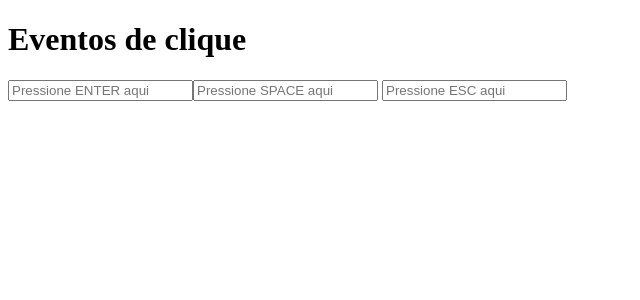
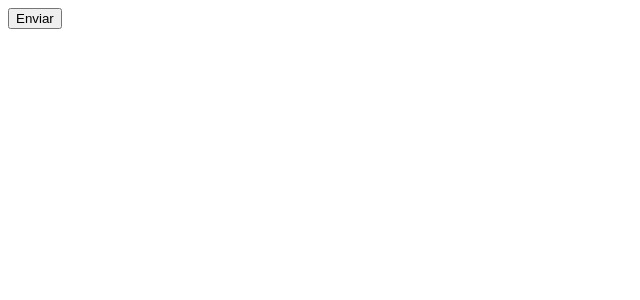
Before and after one commit to marcos-renan/estudos-vuejs, a Vue app: page / in a window 1280 px wide. Shown: the top 300 px of the page, without its empty margins (0-640 px from the left). Built offline with nearby package versions, Linux system fonts and the light colour scheme.

Commit message:
Evento de submissão

```diff
--- a/index.html
+++ b/index.html
@@ -4,7 +4,7 @@
     <meta charset="UTF-8">
     <link rel="icon" href="/favicon.ico">
     <meta name="viewport" content="width=device-width, initial-scale=1.0">
-    <title>Vite App</title>
+    <title>Estudos Vue.js</title>
   </head>
   <body>
     <div id="app"></div>
--- a/src/App.vue
+++ b/src/App.vue
@@ -7,12 +7,13 @@
 //import Exemplo6 from './components/Exemplo6.vue';
 //import Exemplo7 from './components/Exemplo7.vue';
 //import Exemplo8 from './components/Exemplo8.vue'
-import Exemplo9 from './components/Exemplo9.vue';
+//import Exemplo9 from './components/Exemplo9.vue';
+import Exemplo10 from './components/Exemplo10.vue';
 
 </script>
 
 <template>
 
-  <Exemplo9 />
+  <Exemplo10 />
 
 </template>
--- /dev/null
+++ b/src/components/Exemplo10.vue
@@ -0,0 +1,12 @@
+Evento de submissão
+<script setup>
+    function validaForm(){
+        alert('Formulario enviado');
+    }
+</script>
+
+<template>
+    <form @submit="validaForm">
+        <input type="submit" value="Enviar" >
+    </form>
+</template>
```
